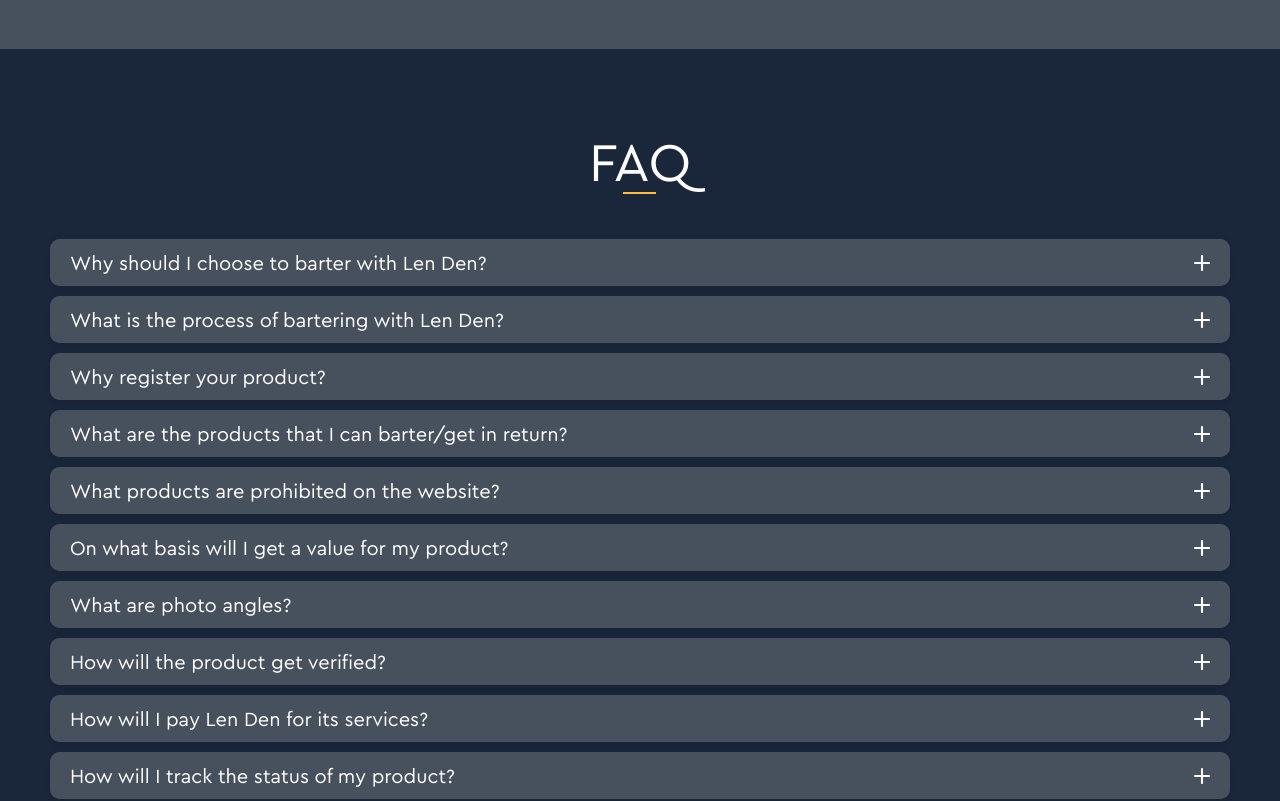
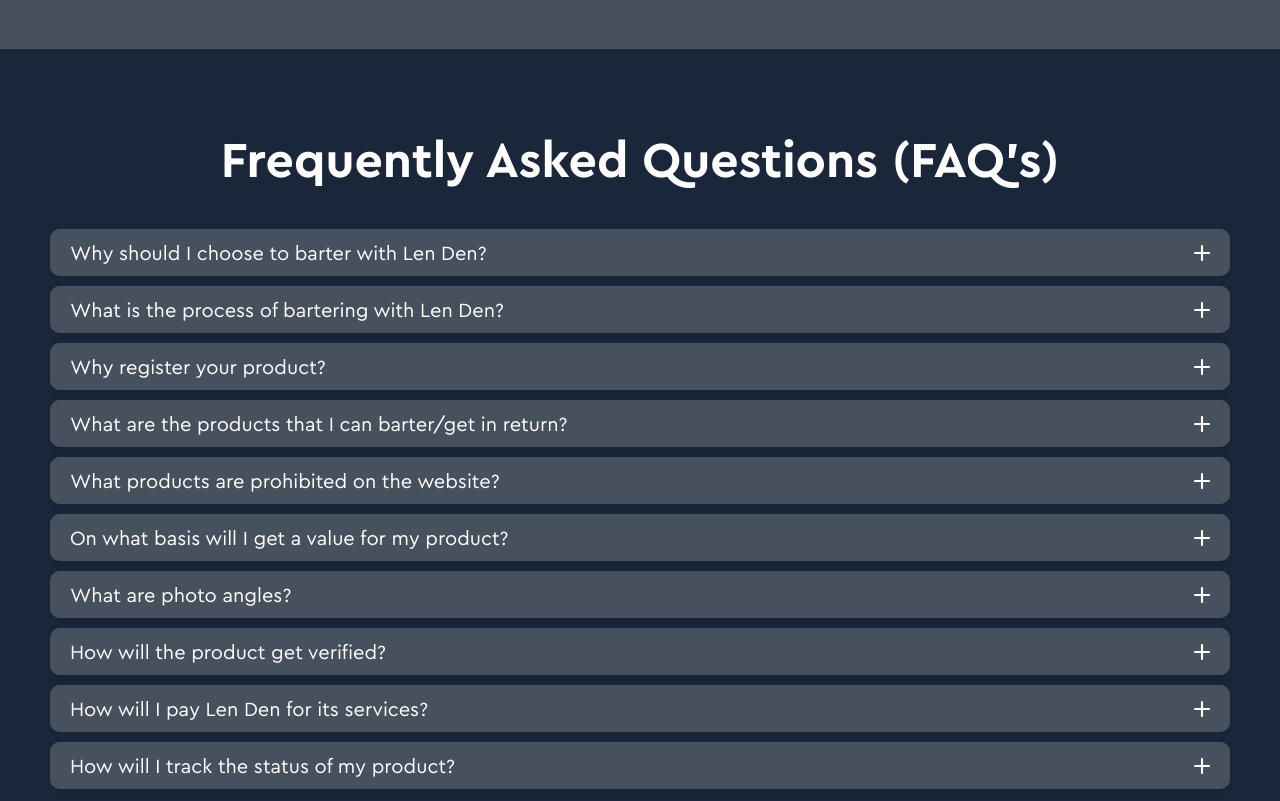
Before and after one commit to TheDemon12/lenden-coming-soon-v2, a React (Create React App) app: page / in a window 1280 px wide. Shown: the part 2720-3521 px from the top of the page. Built offline with nearby package versions, Linux system fonts and the light colour scheme.

Commit message:
faq: update heading, fix svg sizing
Signed-off-by: kartik <kartikbhalla12@gmail.com>

```diff
--- a/src/components/home/faq.tsx
+++ b/src/components/home/faq.tsx
@@ -66,7 +66,7 @@
 	];
 	return (
 		<section className='faq'>
-			<h2>FAQ</h2>
+			<h2>Frequently Asked Questions (FAQ's)</h2>
 
 			<Accordion
 				activeKey={activeKey}
--- a/src/components/home/subscribe.tsx
+++ b/src/components/home/subscribe.tsx
@@ -49,6 +49,7 @@
 				<p>Care to barter your email address for our newsletters?</p>
 				<InputGroup className='emailBox'>
 					<FormControl
+						type='email'
 						placeholder='Your email'
 						aria-label='Your email'
 						aria-describedby='email'
--- a/src/scss/home/_faq.scss
+++ b/src/scss/home/_faq.scss
@@ -6,7 +6,7 @@
 	text-align: center;
 
 	h2 {
-		@extend %heading;
+		@extend %heading2;
 	}
 
 	.accordion {
@@ -36,6 +36,8 @@
 					font-size: 2rem;
 
 					svg {
+						flex-shrink: 0;
+						margin-left: 1rem;
 						width: 1.6rem;
 					}
 				}
```
Also changed, not shown: src/icons/minus.svg, src/icons/plus.svg.
